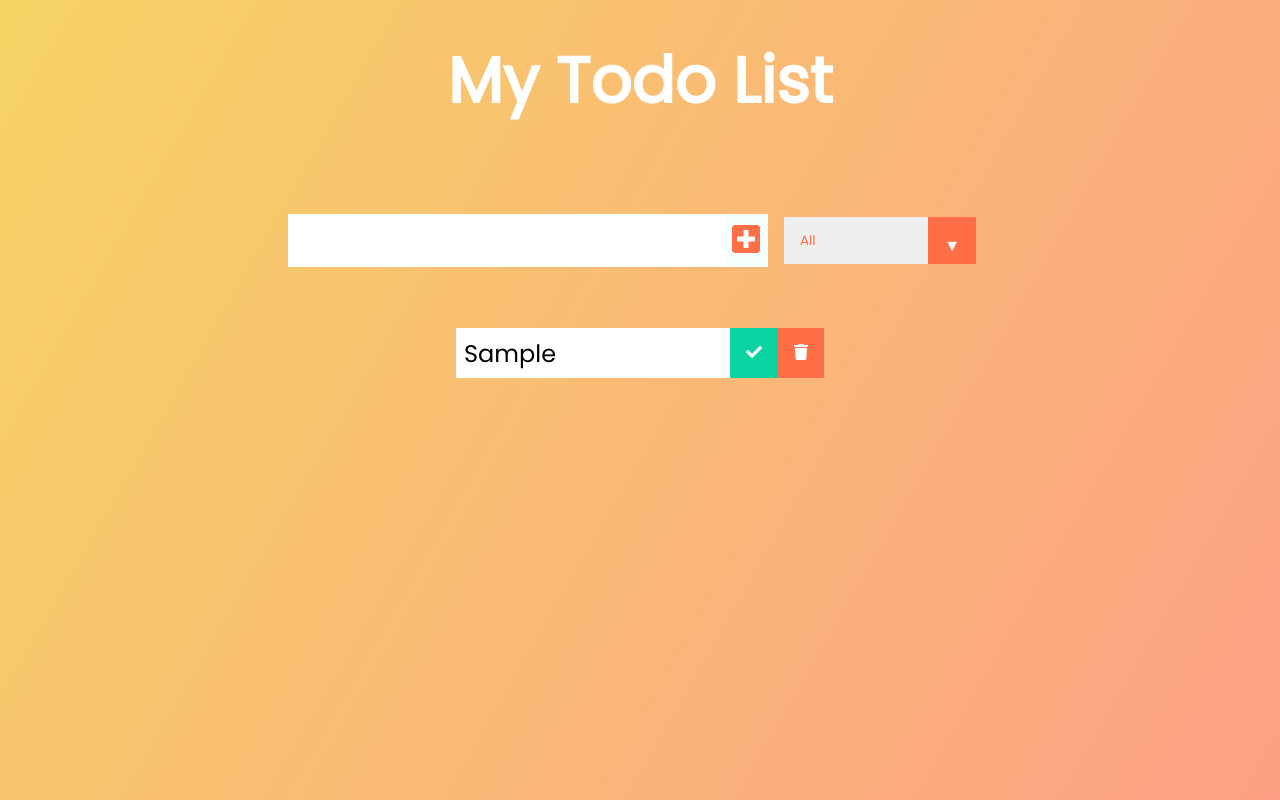
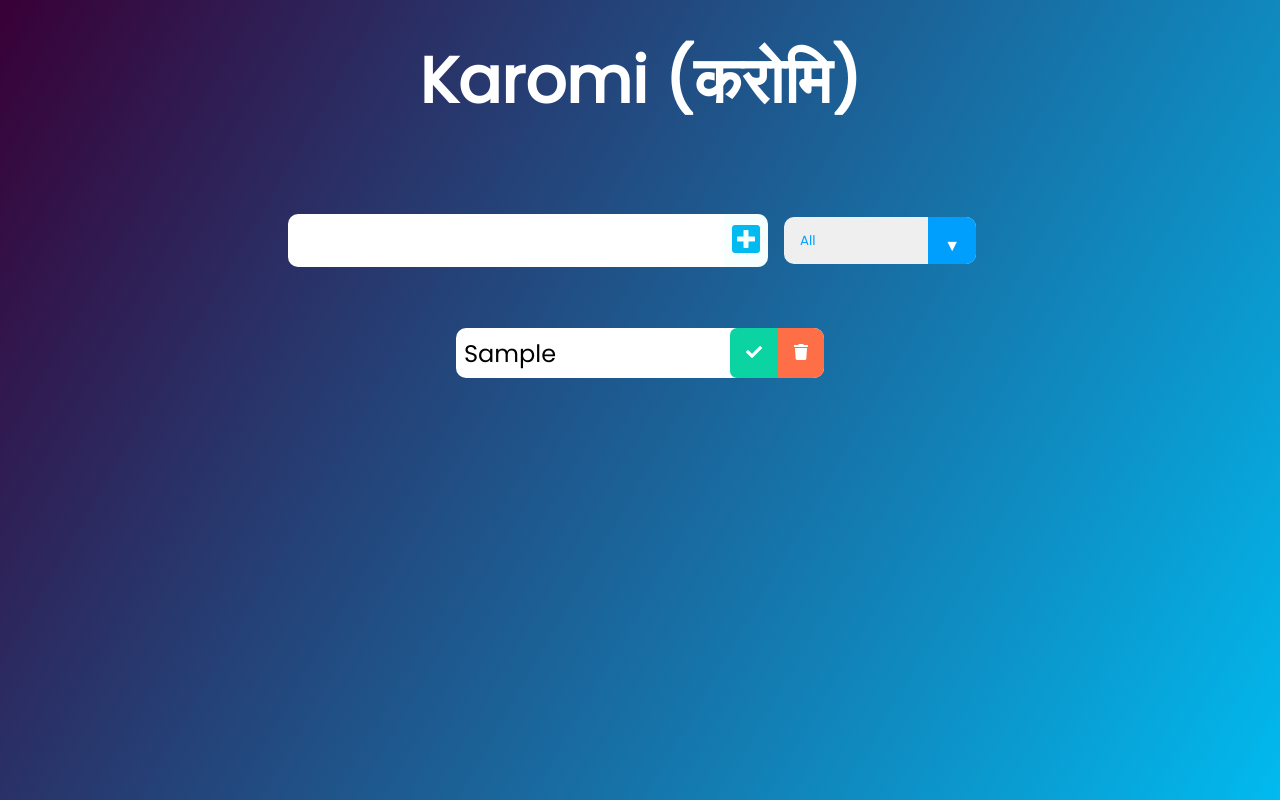
Before and after one commit to CodeSadhu/Karomi-React-Todo, a React (Create React App) app: page / in a window 1280 px wide. Both pictures are taken after typing "Sample" into the empty fields and a click on the button 746 px from the left and 240 px from the top of the page. Built offline with nearby package versions, Linux system fonts and the light colour scheme.

Commit message:
Ready to Deploy

```diff
--- a/src/App.css
+++ b/src/App.css
@@ -4,7 +4,7 @@
   box-sizing: border-box;
 }
 body {
-  background-image: linear-gradient(120deg, #f6d365 0%, #fda085 100%);
+  background-image: linear-gradient(120deg, #380036 0%, #01BAEF 100%);
   color: white;
   font-family: "Poppins", sans-serif;
   min-height: 100vh;
@@ -28,14 +28,14 @@ form button {
   background: white;
 }
 form button {
-  color: #ff6f47;
+  color: #01BAEF;
   background: #f7fffe;
   cursor: pointer;
   transition: all 0.3s ease;
 }
 form button:hover {
-  background: #ff6f47;
-  color: white;
+  background: #01BAEF;
+  color: #380036;
 }
 .todo-container {
   display: flex;
@@ -115,7 +115,7 @@ select {
   overflow: hidden;
 }
 select {
-  color: #ff6f47;
+  color: #009FFD;
   font-family: "Poppins", sans-serif;
   cursor: pointer;
   width: 12rem;
@@ -127,13 +127,27 @@ select {
   top: 0;
   right: 0;
   padding: 1rem;
-  background: #ff6f47;
+  background: #009FFD;
   cursor: pointer;
   pointer-events: none;
 }
-/* Transition */
-/*
-.select:hover::after {
-  transform: scale(1.5);
+
+.todo, .select{
+  border-radius: 10px;
 }
-*/
+.complete-btn {
+  border-top-left-radius: 7px;
+  border-bottom-left-radius: 7px;
+}
+.trash-btn {
+  border-top-right-radius: 10px;
+  border-bottom-right-radius: 10px;
+}
+.todo-input {
+  border-top-left-radius: 10px;
+  border-bottom-left-radius: 10px;
+}
+.todo-button {
+  border-top-right-radius: 10px;
+  border-bottom-right-radius: 10px;
+}
--- a/src/App.js
+++ b/src/App.js
@@ -55,7 +55,7 @@ function App() {
 	return (
 		<div className="App">
 			<header>
-				<h1>My Todo List</h1>
+				<h1>Karomi (करोमि)</h1>
 			</header>
 			<Form
 				inputText={inputText}
```
Also changed, not shown: 1 other file (tests, documents, lock files or other folders).
